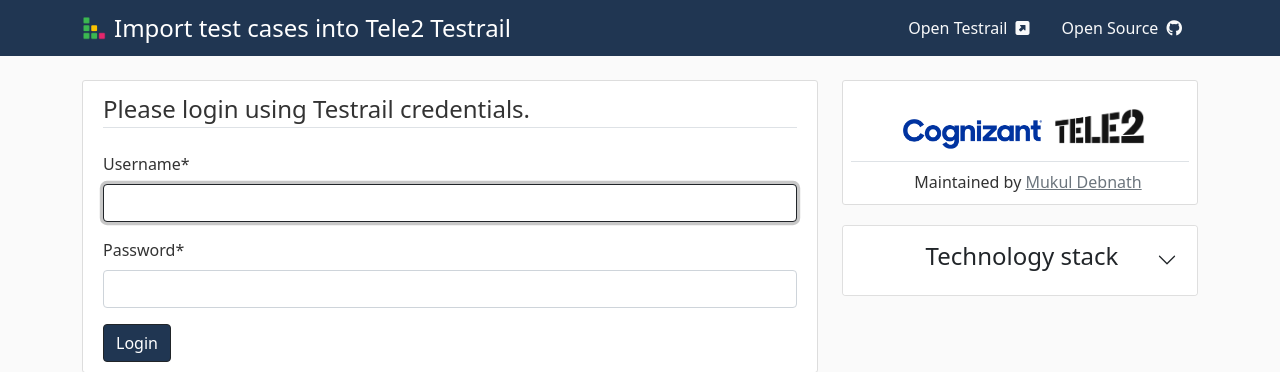
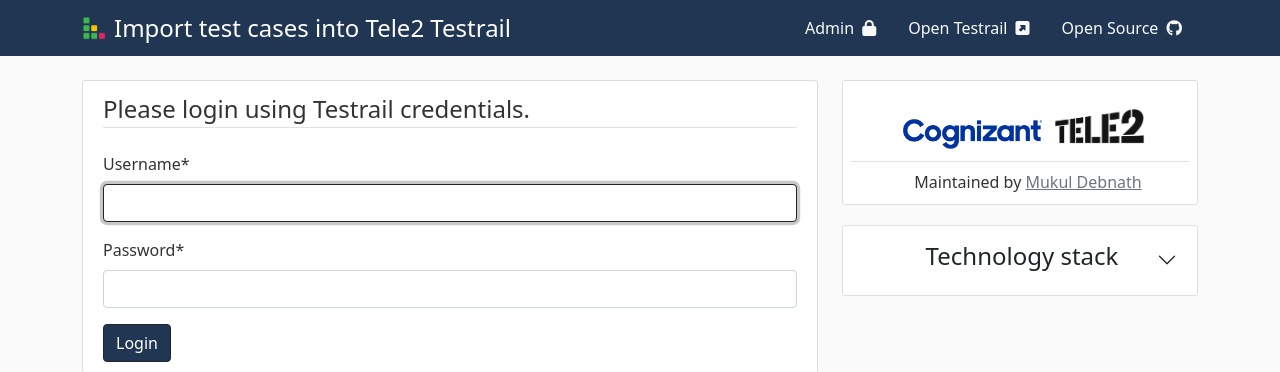
Before and after one commit to m-debnath/testrail_import_app, a Django app: page / in a window 1280 px wide. Shown: the top 372 px of the page. Run offline with Django 3.2, Linux system fonts and the light colour scheme; some libraries are stand-ins or nearby versions.

Commit message:
Add Admin Link

```diff
--- a/ui/templates/ui/base.html
+++ b/ui/templates/ui/base.html
@@ -29,6 +29,7 @@
                             <legend class="ps-2 mb-0 text-white">Import test cases into Tele2 Testrail</legend>
                         </li>
                     </ul>
+                    <a class="nav-item nav-link link-light" href="/admin" target="blank">Admin <i class="ms-1 fa fa-lock" aria-hidden="true"></i></i></a>
                     <a class="nav-item nav-link link-light" href="https://tele2se.testrail.net/index.php" target="blank">Open Testrail <i class="ms-1 fa fa-external-link-square" aria-hidden="true"></i></a>
                     <a class="nav-item nav-link link-light" href="https://github.com/m-debnath/testrail_import_app" target="blank">Open Source <i class="ms-1 fa fa-github" aria-hidden="true"></i></a>
                     <a class="nav-item nav-link link-light" href="{% url 'logout' %}">Logout <i class="ms-1 fa fa-sign-out" aria-hidden="true"></i></a>
--- a/ui/templates/ui/login.html
+++ b/ui/templates/ui/login.html
@@ -30,6 +30,7 @@
                             <legend class="ps-2 mb-0 text-white">Import test cases into Tele2 Testrail</legend>
                         </li>
                     </ul>
+                    <a class="nav-item nav-link link-light" href="/admin" target="blank">Admin <i class="ms-1 fa fa-lock" aria-hidden="true"></i></i></a>
                     <a class="nav-item nav-link link-light" href="https://tele2se.testrail.net/index.php" target="blank">Open Testrail <i class="ms-1 fa fa-external-link-square" aria-hidden="true"></i></a>
                     <a class="nav-item nav-link link-light" href="https://github.com/m-debnath/testrail_import_app" target="blank">Open Source <i class="ms-1 fa fa-github" aria-hidden="true"></i></a>
                 </div>
```
